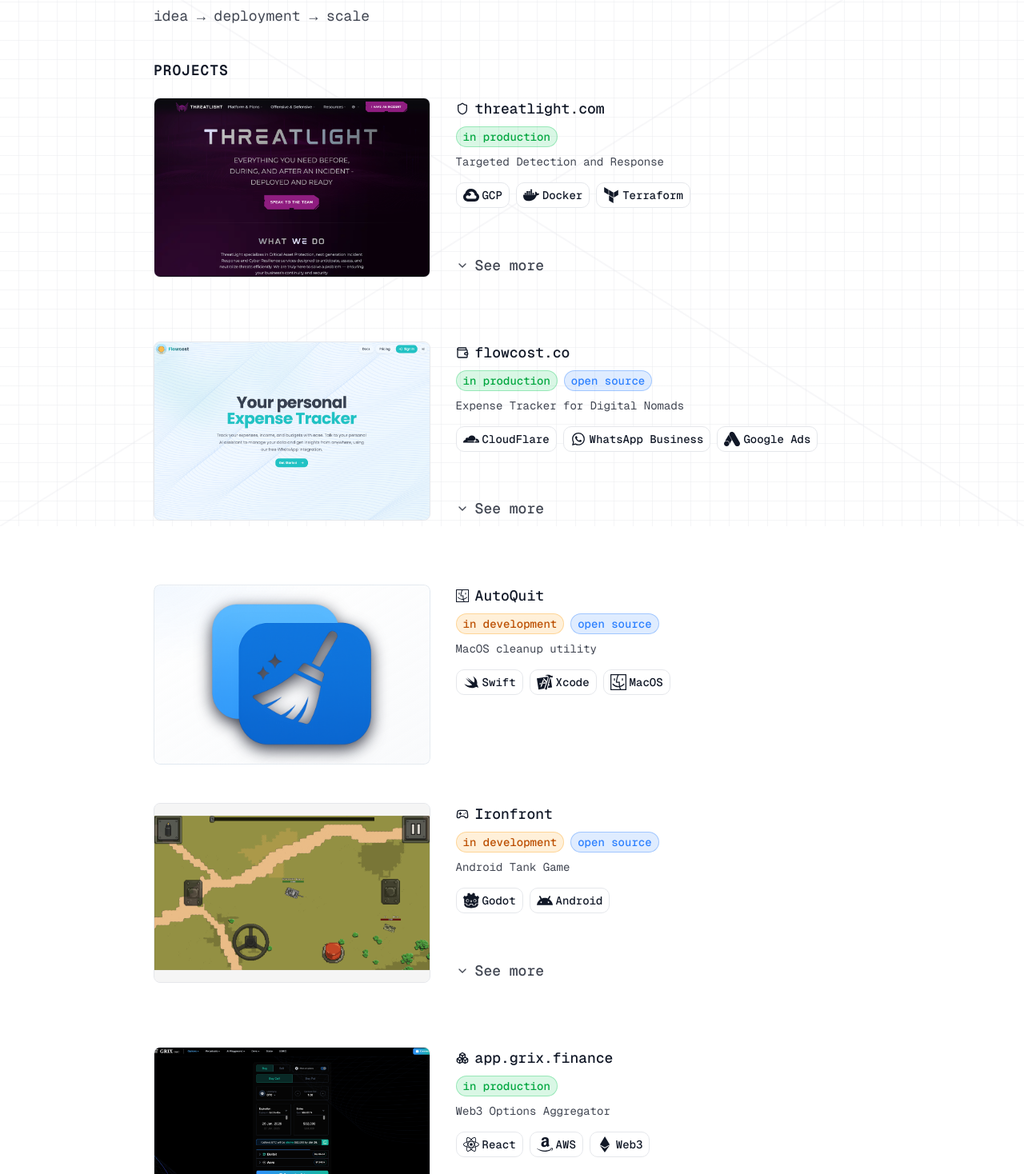
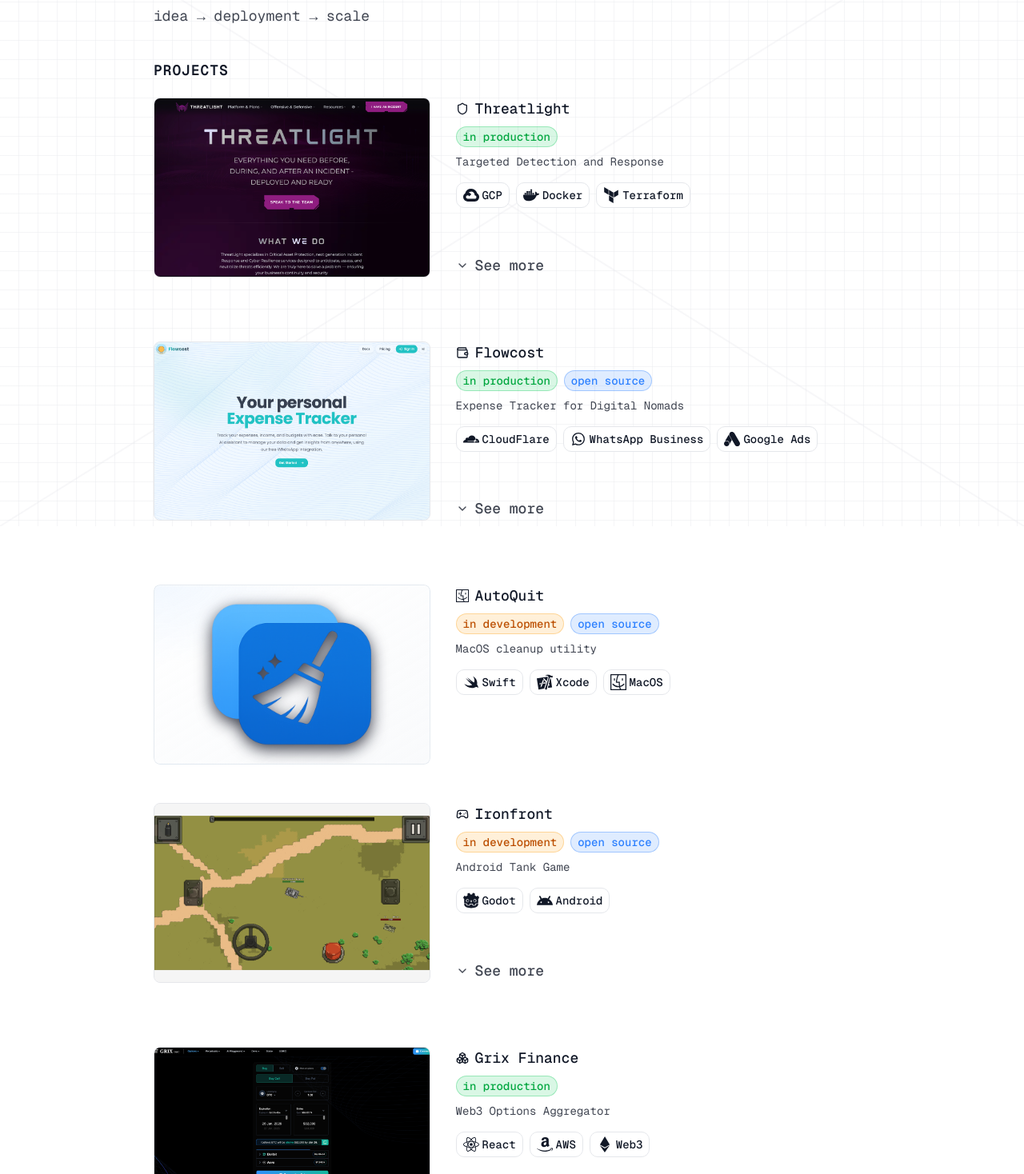
Before and after one commit to yan-vikng-dev/vikng-dev, a Next.js app: page / in a window 1280 px wide. Shown: the part 142-1610 px from the top of the page at 80% size. Built offline with nearby package versions, Linux system fonts and the light colour scheme.

Commit message:
update domain names

```diff
--- a/src/data/projects.tsx
+++ b/src/data/projects.tsx
@@ -82,7 +82,7 @@
 
 export const projects: Project[] = [
   {
-    title: "threatlight.com",
+    title: "Threatlight",
     href: "https://threatlight.com",
     description: "Targeted Detection and Response",
     status: "in production",
@@ -119,7 +119,7 @@
     icon: <Shield className="size-4" />,
   },
   {
-    title: "flowcost.co",
+    title: "Flowcost",
     href: "https://flowcost.co",
     opensourceHref: "https://github.com/yan-vikng-dev/flowcost",
     description: "Expense Tracker for Digital Nomads",
@@ -210,8 +210,8 @@
     icon: <Gamepad2 className="size-4" />,
   },
   {
-    title: "app.grix.finance",
-    href: "https://app.grix.finance",
+    title: "Grix Finance",
+    href: "https://grix.finance",
     description: "Web3 Options Aggregator",
     status: "in production",
     techHighlights: [
```
